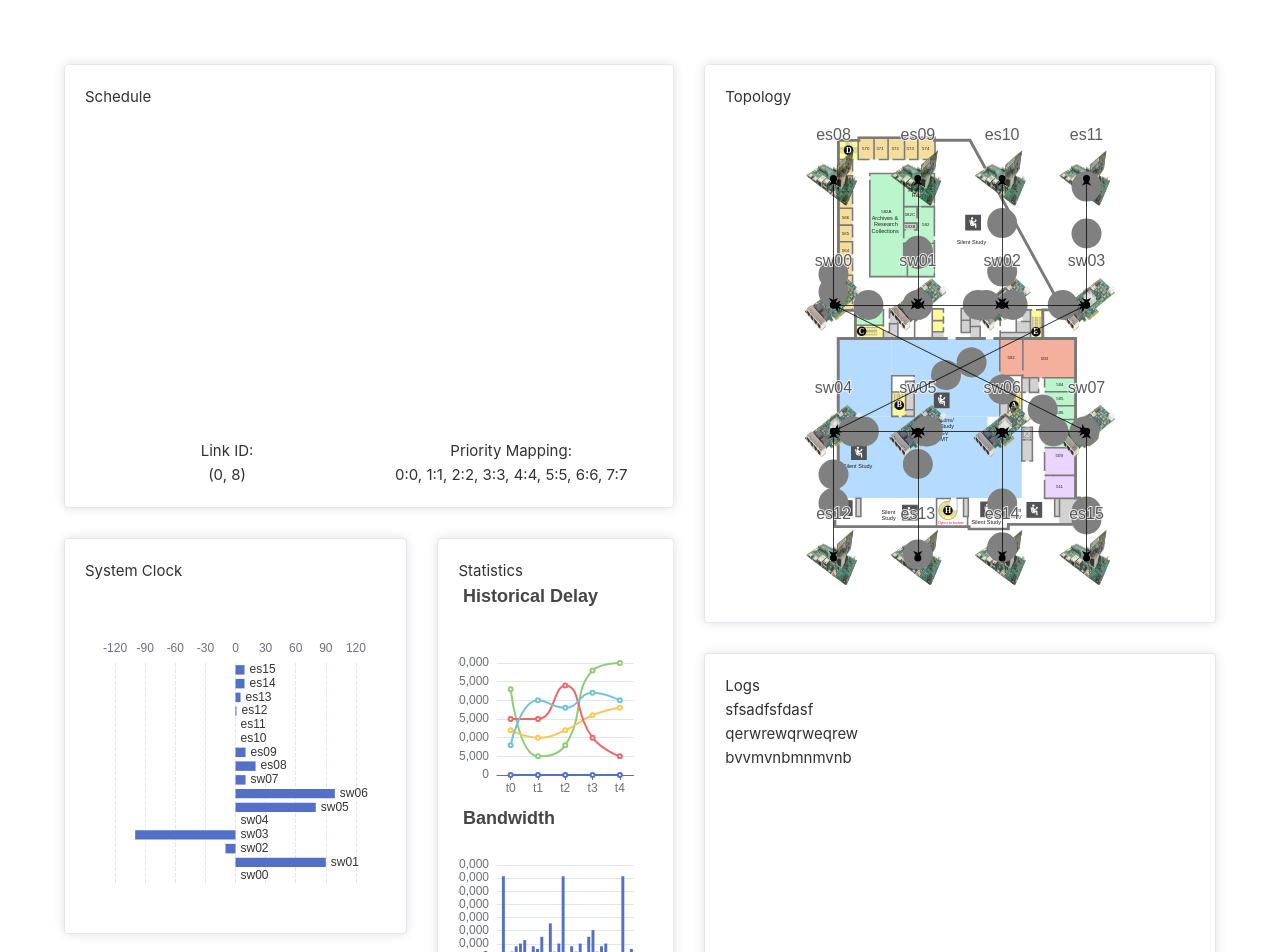
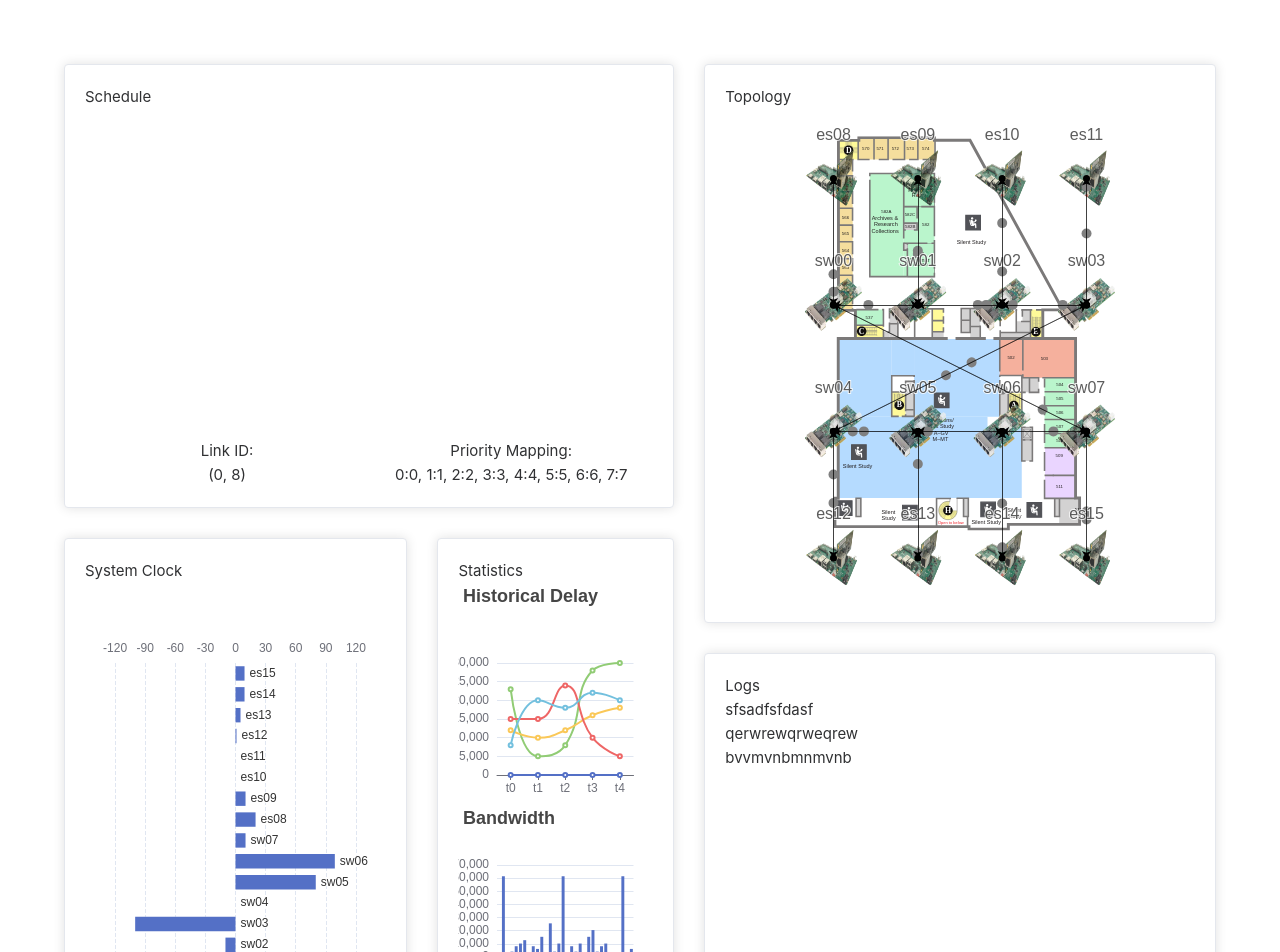
Before and after one commit to AmyangXYZ/VisTSN, a Vue app: page / in a window 1280 px wide. Shown: the top 952 px of the page. Built offline with nearby package versions, Linux system fonts and the light colour scheme; no server answers.

Commit message:
changed panel and symbol sizes

```diff
--- a/src/components/SystemClock.vue
+++ b/src/components/SystemClock.vue
@@ -15,6 +15,6 @@
 <style scoped>
 .chart {
   width: 100%;
-  height: 330px;
+  height: 444px;
 }
 </style>
--- a/src/hooks/useTopology.ts
+++ b/src/hooks/useTopology.ts
@@ -41,7 +41,7 @@ export function useTopology() {
               return Math.random() * 2000
             },
             // symbol: 'image://' + zhiyin,
-            symbolSize: 30,
+            symbolSize: 10,
             trailLength: 0,
             loop: true
           },
```
